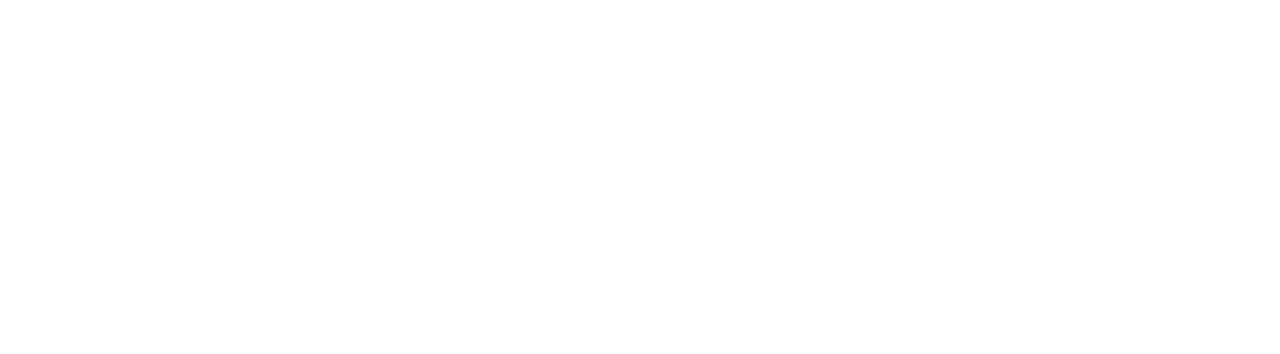
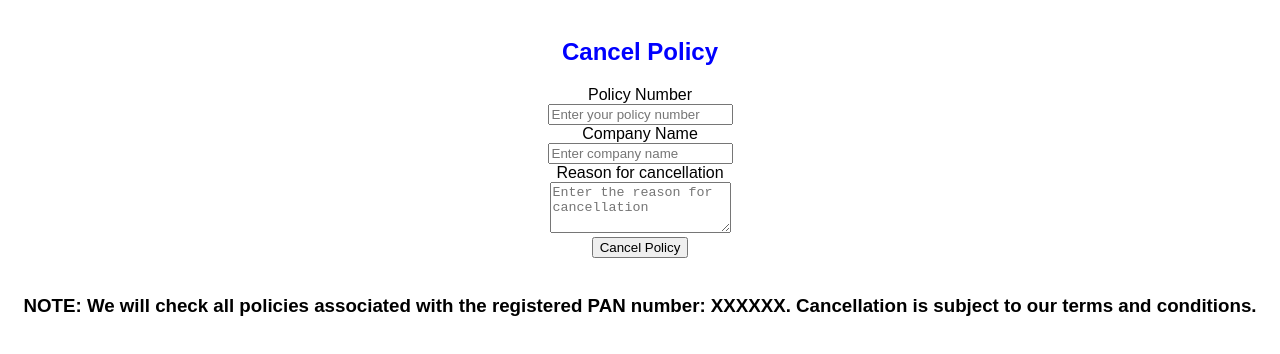
Before and after one commit to Shrey108Sinha/TechTitansPrototype, a React (Create React App) app in the folder techtitansprototype/: page /Home/CancelPolicy in a window 1280 px wide. Before the commit this address had no page. Shown: the top 354 px of the page. Built offline with nearby package versions, Linux system fonts and the light colour scheme.

Commit message:
Added cancel policy page

```diff
--- a/techtitansprototype/src/components/App.js
+++ b/techtitansprototype/src/components/App.js
@@ -3,6 +3,8 @@ import {BrowserRouter as Router, Route, Routes} from 'react-router-dom'
 import SignIn from "./SignIn";
 import SignUp from "./SignUp";
 import HomeUser from "./HomeUser";
+import CancelPolicy from "./CancelPolicy";
+
 
 const App = () =>{
   const [username, setUsername] = useState("");
@@ -18,6 +20,7 @@ const App = () =>{
         <Route path = "/SignIn" element = {<SignIn setUsername = {setUsername} setPassword = {setPassword} setphoneNo = {setphoneNo} setEmailId = {setEmailId} setCompanyName = {setCompanyName} setPanNum = {setPanNum}/>} />
         <Route path = "/SignUp" element = {<SignUp/>} />
         <Route path = "/Home" element = {((username !== "") && (companyName === ""))? <HomeUser username = {username}/> : null}/>
+        <Route path = "/Home/CancelPolicy" element = {<CancelPolicy panNum = {panNum}/>}/>
       </Routes>
     </div>
    </Router>
--- /dev/null
+++ b/techtitansprototype/src/components/CancelPolicy.js
@@ -0,0 +1,40 @@
+import React, { useState } from 'react';
+import { useNavigate } from 'react-router-dom';
+
+const CancelPolicy = ({panNum})=>{
+    const maskedPan = "XXXXXX" + panNum.substring(6);
+    const [polNum, setPolNumCol] = useState('');
+    const [compName, setCompNameCol] = useState('');
+    const [cancelReason, setCancelReasonCol] = useState('');
+    const navigate = useNavigate();
+    const handleSubmit = (e) =>{
+        e.preventDefault();
+        alert("Cancellation Request Submitted Successfully!");
+        navigate("/Home");
+    }
+    return (
+        <div align = "center">
+        <br/>
+
+        <h2>Cancel Policy</h2>
+        Policy Number
+        <br/>
+        <form onSubmit = {handleSubmit}>
+        <input type="text" id="policyNumber" name="policyNumber" value={polNum} onChange={(e) => setPolNumCol(e.target.value)} placeholder="Enter your policy number" required/>
+        <br/>
+        Company Name
+        <br/>
+        <input type="text" id="companyName" name="companyName" value= {compName} onChange={(e) => setCompNameCol(e.target.value)} placeholder="Enter company name" required/>
+        <br/>
+        Reason for cancellation
+        <br/>
+        <textarea id="cancelReason" name="cancelReason" rows="3" value={cancelReason} onChange={(e) => setCancelReasonCol(e.target.value)} placeholder="Enter the reason for cancellation"></textarea>
+        <br/>
+        <button type="submit">Cancel Policy</button><br/><br/>
+        <h3>NOTE: We will check all policies associated with the registered PAN number: {maskedPan}. Cancellation is subject to our terms and conditions.</h3>
+        </form>
+        </div>
+    );
+}
+
+export default CancelPolicy;
--- a/techtitansprototype/src/components/HomeUser.js
+++ b/techtitansprototype/src/components/HomeUser.js
@@ -1,5 +1,5 @@
 import React, { useState } from 'react';
-//import { useNavigate } from 'react-router-dom';
+import { Link } from 'react-router-dom';
 import "../styles/HomeUser.css";
 
 const HomeUser = ({username}) =>{
@@ -11,11 +11,11 @@ const HomeUser = ({username}) =>{
     </header>
 
     <nav>
-        <a href="/Home/BrowsePolicies" target="_blank">Browse Policies</a>
-        <a href="/Home/PurchasePolicies" target="_blank">Purchase Policies</a>
-        <a href="/Home/ViewActivePolicies" target="_blank">View Active Policies</a>
-        <a href="/Home/CancelPolicy" target="_blank">Cancel Policy</a>
-        <a href="/Home/GreivanceRedressal" target="_blank">Grievance Redressal</a>
+        <Link to="/Home/BrowsePolicies" >Browse Policies</Link>
+        <Link to="/Home/PurchasePolicies">Purchase Policies</Link>
+        <Link to="/Home/ViewActivePolicies">View Active Policies</Link>
+        <Link to="/Home/CancelPolicy">Cancel Policy</Link>
+        <Link to="/Home/GreivanceRedressal">Grievance Redressal</Link>
     </nav>
 
     <div class="container">
```
